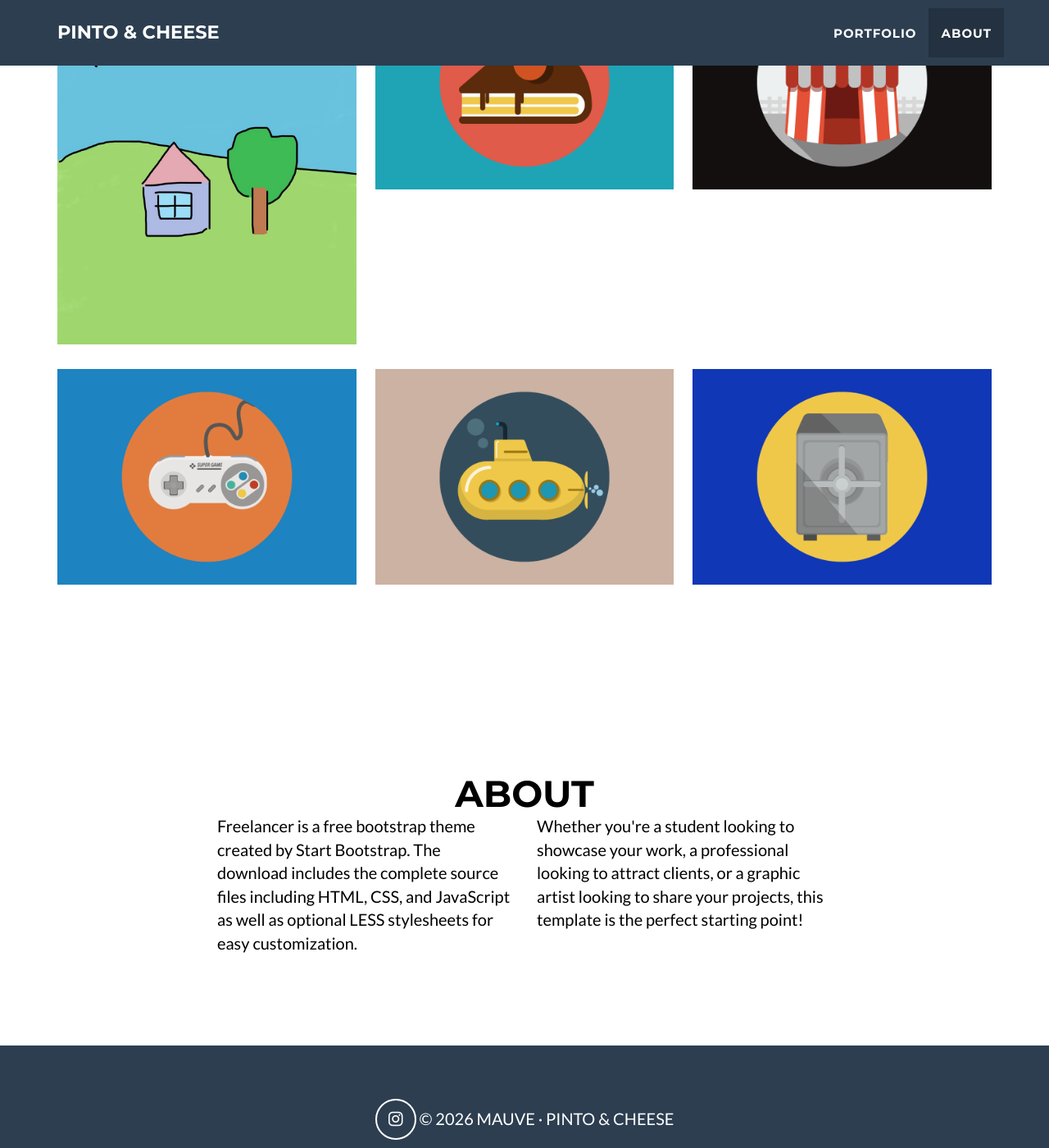
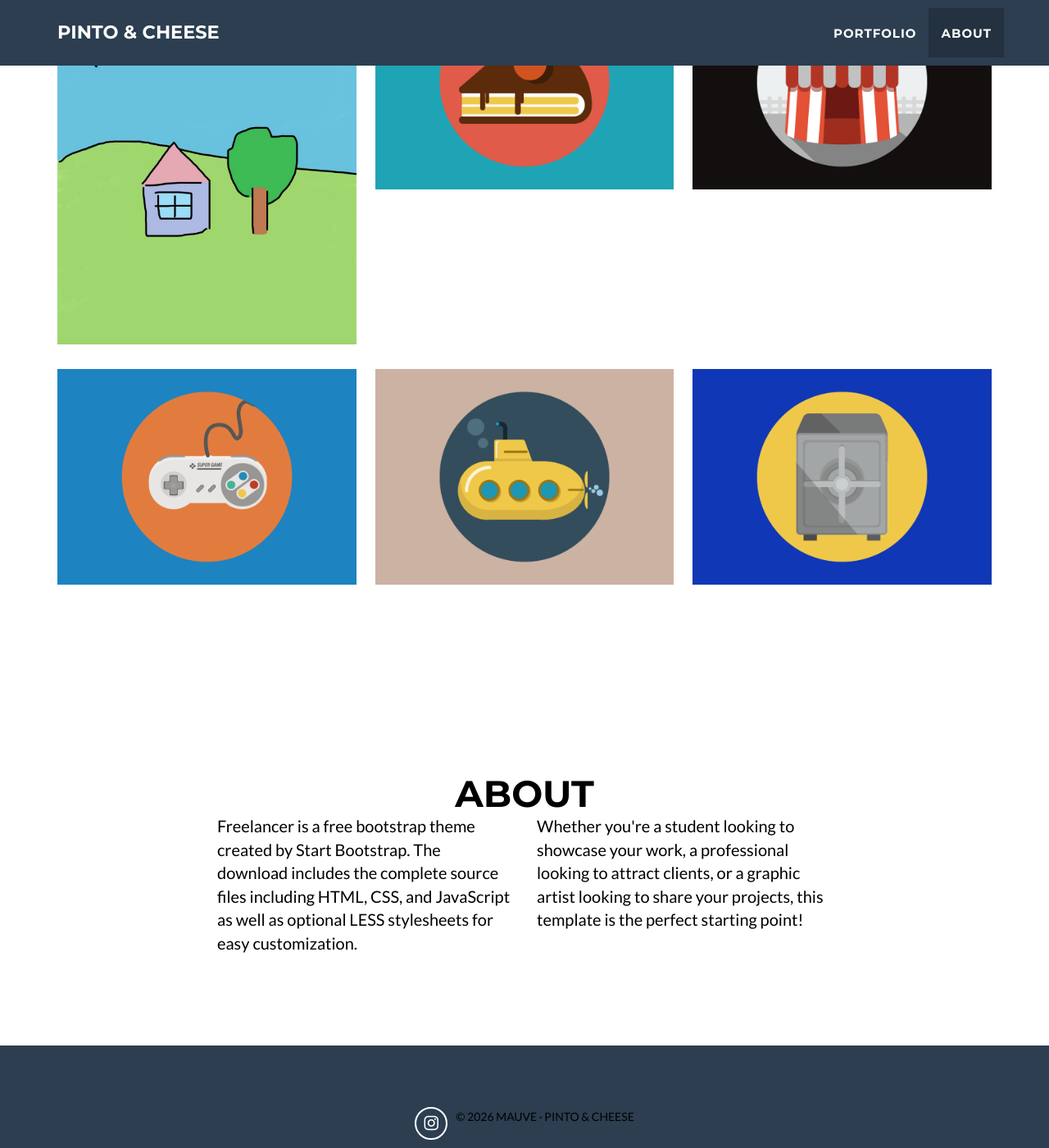
Before and after one commit to pintocheese/pintocheese.github.io, a Jekyll site: the page built from _posts/2014-07-18-project-1.markdown, in a window 1280 px wide and 1400 px high, scrolled down 2066 px. Shown: the whole window at 82% size. Built offline with Jekyll 4.4.1, drawn with Linux system fonts in a browser that asks for light colours.

Commit message:
Update custom.css

```diff
--- a/assets/css/custom.css
+++ b/assets/css/custom.css
@@ -6,3 +6,33 @@ section.success,
   background-color: #ffffff !important;
   color: #000000 !important;
 }
+
+/* Footer 한 줄 중앙 정렬 + 아이콘 동그라미 */
+.footer-line {
+  display: flex;
+  align-items: center;
+  justify-content: center;
+  flex-wrap: wrap; /* 화면 좁으면 줄 바꿈 */
+  gap: 10px;       /* 아이콘과 저작권 간격 */
+  margin: 10px 0;
+}
+
+.btn-social {
+  width: 40px;
+  height: 40px;
+  border-radius: 50%;
+  display: inline-flex;
+  align-items: center;
+  justify-content: center;
+  font-size: 20px;
+  text-decoration: none;
+}
+
+.btn-social i {
+  line-height: 1;
+}
+
+.footer-line span {
+  font-size: 14px;
+  color: #000; /* 필요시 컬러 변경 */
+}
```
